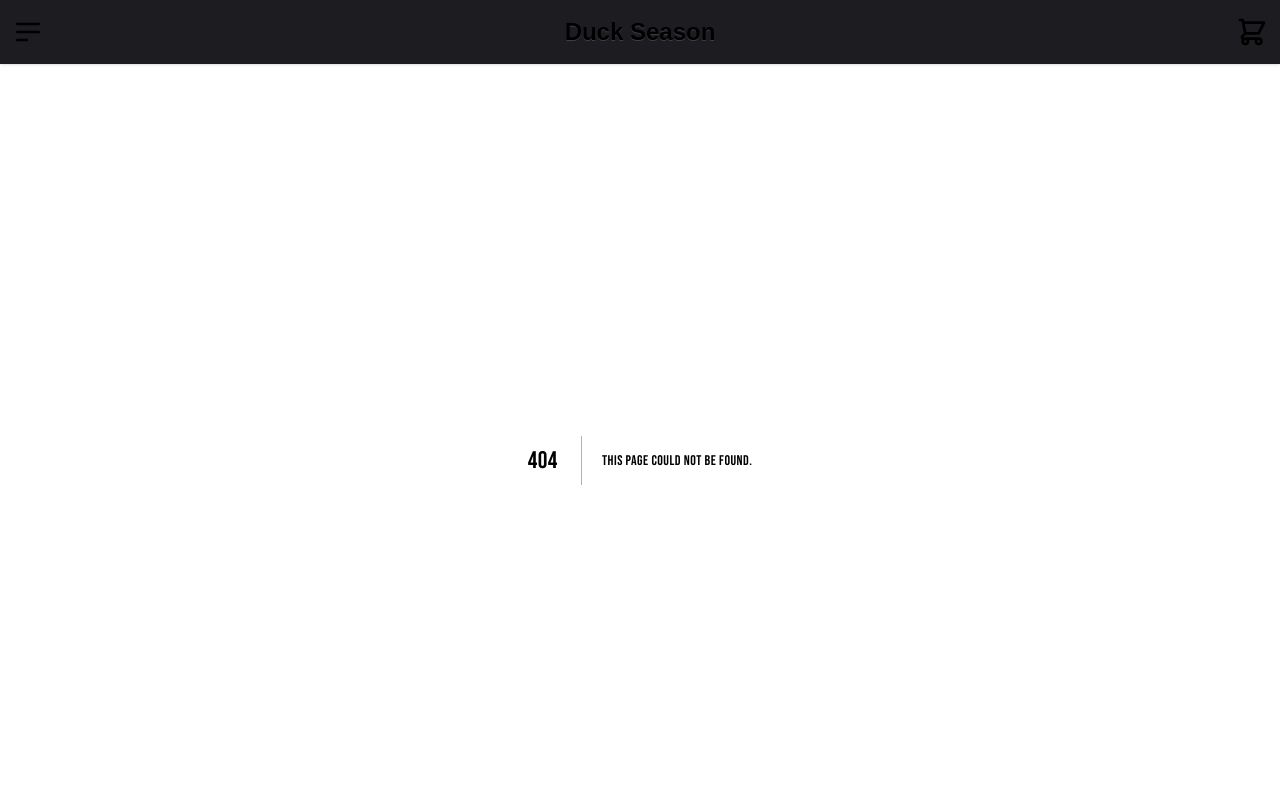
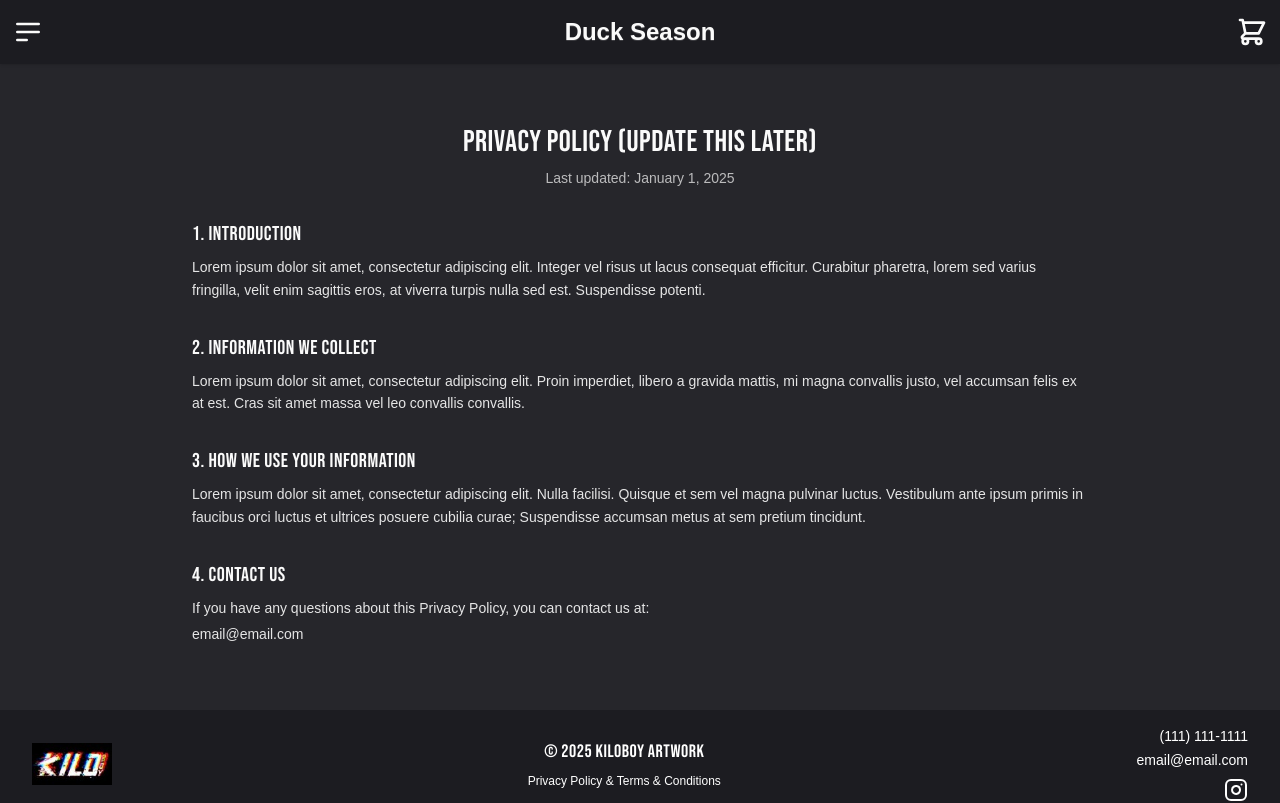
Before and after one commit to MOGARRR/miles, a Next.js app: page /privacy in a window 1280 px wide. Before the commit this address had no page. Shown: the top 803 px of the page. Built offline with nearby package versions, Linux system fonts and the light colour scheme.

Commit message:
add pricacy policy page with link in the footer

```diff
--- a/app/components/Footer.tsx
+++ b/app/components/Footer.tsx
@@ -1,5 +1,6 @@
 import Image from "next/image";
 import { Instagram } from "lucide-react";
+import Link from "next/link";
 
 const Footer = () => {
   return (
@@ -25,7 +26,13 @@ const Footer = () => {
 
         <div className="text-center space-y-1">
           <h1 className="text-lg">© {new Date().getFullYear()} KILOBOY ARTWORK</h1>
-          <p className="text-xs">Privacy Policy and Terms & Conditions</p>
+
+          <Link
+            href="/privacy"
+            className="text-xs text-white hover:text-red-400 transition"
+          >
+            Privacy Policy & Terms & Conditions
+          </Link>
 
         </div>
 
@@ -43,7 +50,6 @@ const Footer = () => {
 
         </div>
 
-
       </div>
 
     </footer>
--- /dev/null
+++ b/app/privacy/page.tsx
@@ -0,0 +1,64 @@
+const PrivacyPage = () => {
+  return (
+    <div className="px-8 py-16">
+      <div className="max-w-4xl mx-auto space-y-8">
+        {/* Page Header */}
+        <header className="text-center space-y-2">
+          <h1 className="text-3xl">
+            Privacy Policy (UPDATE THIS LATER)
+          </h1>
+          <p className="text-sm opacity-70">
+            Last updated: January 1, 2025
+          </p>
+        </header>
+
+        {/* Section 1 */}
+        <section>
+          <h2 className="text-xl mb-2">1. Introduction</h2>
+          <p className="text-sm leading-relaxed opacity-90">
+            Lorem ipsum dolor sit amet, consectetur adipiscing elit. Integer vel
+            risus ut lacus consequat efficitur. Curabitur pharetra, lorem sed
+            varius fringilla, velit enim sagittis eros, at viverra turpis nulla
+            sed est. Suspendisse potenti.
+          </p>
+        </section>
+
+        {/* Section 2 */}
+        <section>
+          <h2 className="text-xl mb-2">2. Information We Collect</h2>
+          <p className="text-sm leading-relaxed opacity-90">
+            Lorem ipsum dolor sit amet, consectetur adipiscing elit. Proin
+            imperdiet, libero a gravida mattis, mi magna convallis justo, vel
+            accumsan felis ex at est. Cras sit amet massa vel leo convallis
+            convallis.
+          </p>
+        </section>
+
+        {/* Section 3 */}
+        <section>
+          <h2 className="text-xl mb-2">3. How We Use Your Information</h2>
+          <p className="text-sm leading-relaxed opacity-90">
+            Lorem ipsum dolor sit amet, consectetur adipiscing elit. Nulla
+            facilisi. Quisque et sem vel magna pulvinar luctus. Vestibulum ante
+            ipsum primis in faucibus orci luctus et ultrices posuere cubilia
+            curae; Suspendisse accumsan metus at sem pretium tincidunt.
+          </p>
+        </section>
+
+        {/* Section 4 */}
+        <section>
+          <h2 className="text-xl mb-2">4. Contact Us</h2>
+          <p className="text-sm leading-relaxed opacity-90">
+            If you have any questions about this Privacy Policy, you can contact us at:
+            <br />
+            <span className="block mt-1">
+              email@email.com
+            </span>
+          </p>
+        </section>
+      </div>
+    </div>
+  );
+};
+
+export default PrivacyPage;
```
